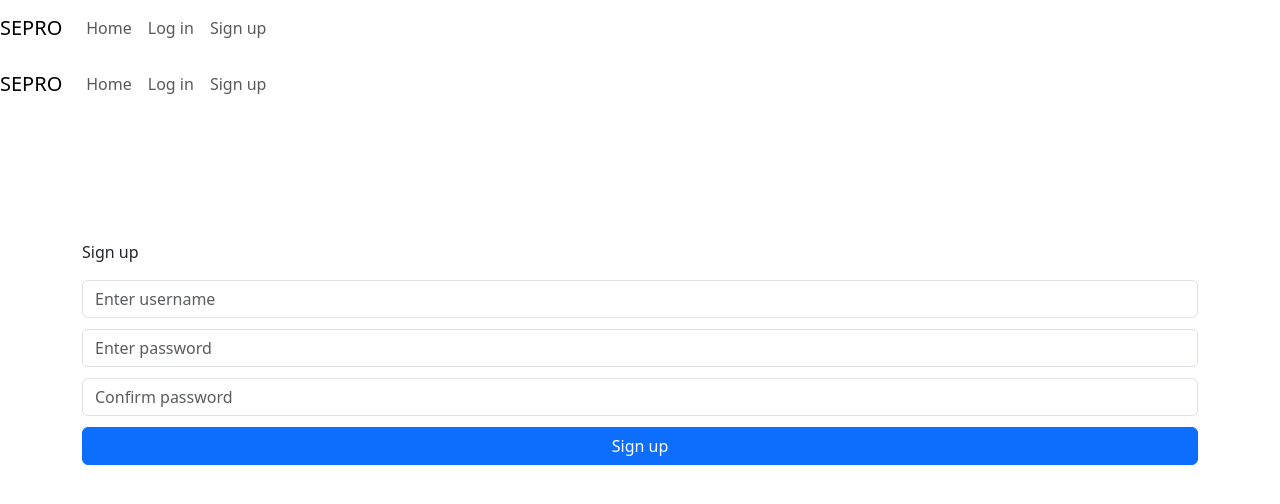
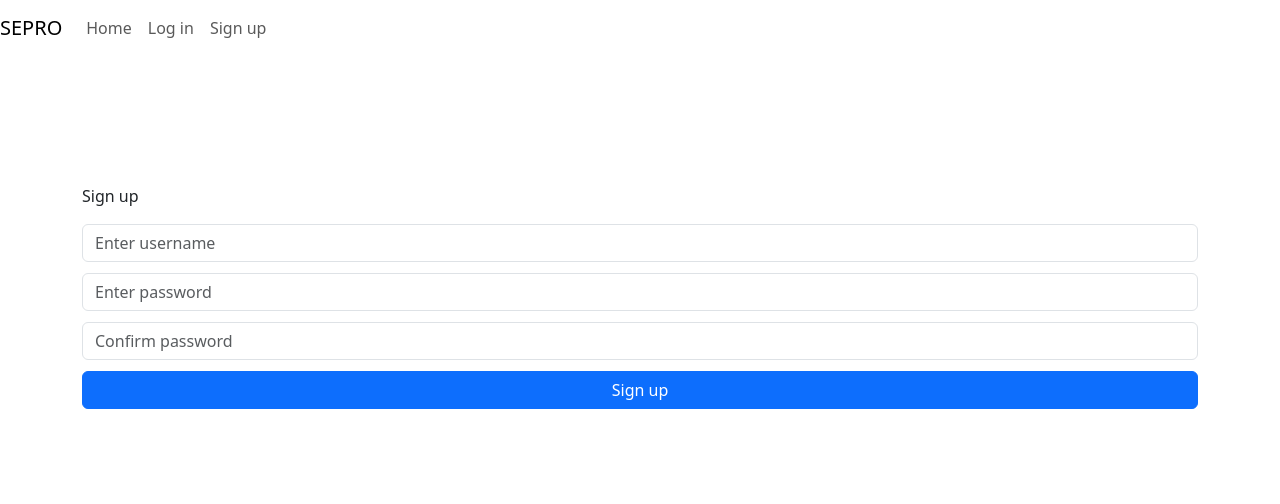
Before and after one commit to MartinYordanov374/SecureProgrammingProject, a React (Create React App) app: page /register in a window 1280 px wide. Shown: the top 504 px of the page. Built offline with nearby package versions, Linux system fonts and the light colour scheme; no server answers.

Commit message:
Fix double navbar issue in the register component

```diff
--- a/src/Components/Register/Register.jsx
+++ b/src/Components/Register/Register.jsx
@@ -48,7 +48,6 @@ export default function Register() {
   }
     return (
       <div>
-         <NavigationBar/>
          <ToastContainer/>
          <Container className='LoginContainer'>
           <p>Sign up</p>
```
